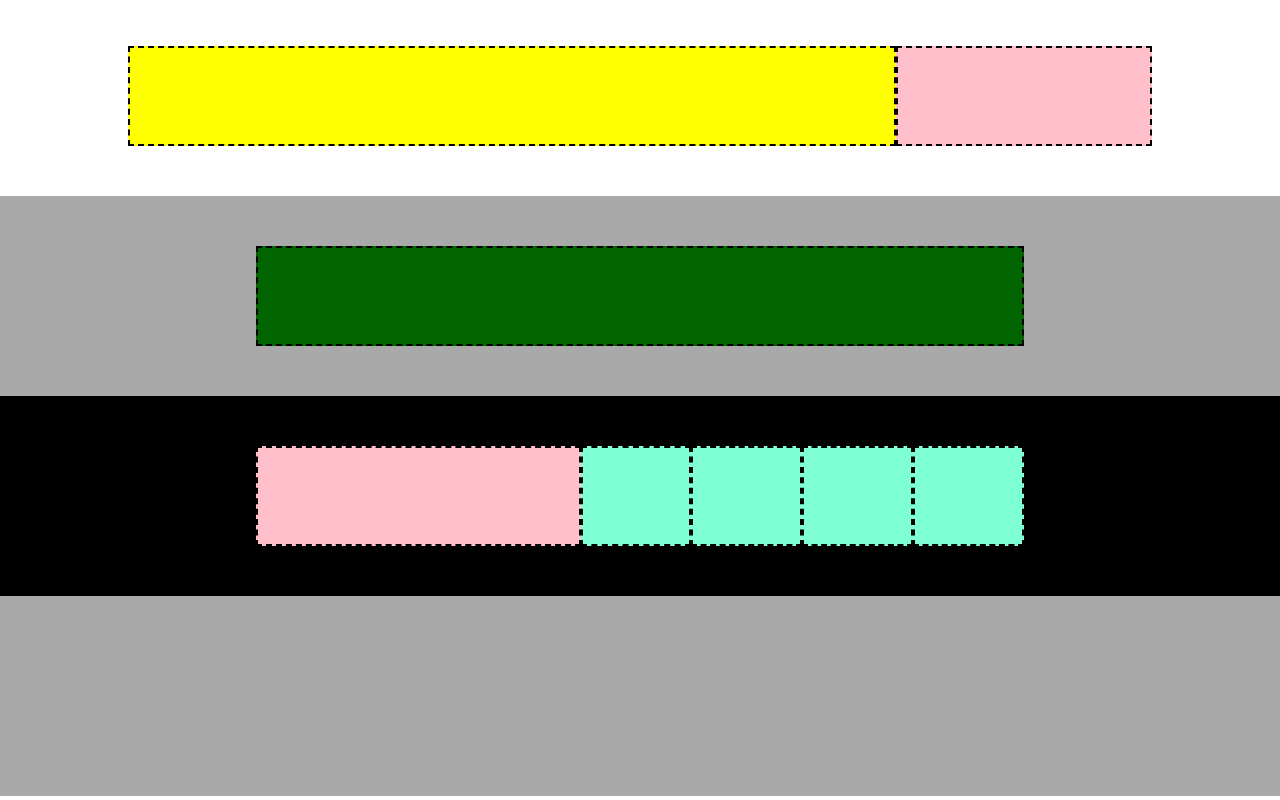
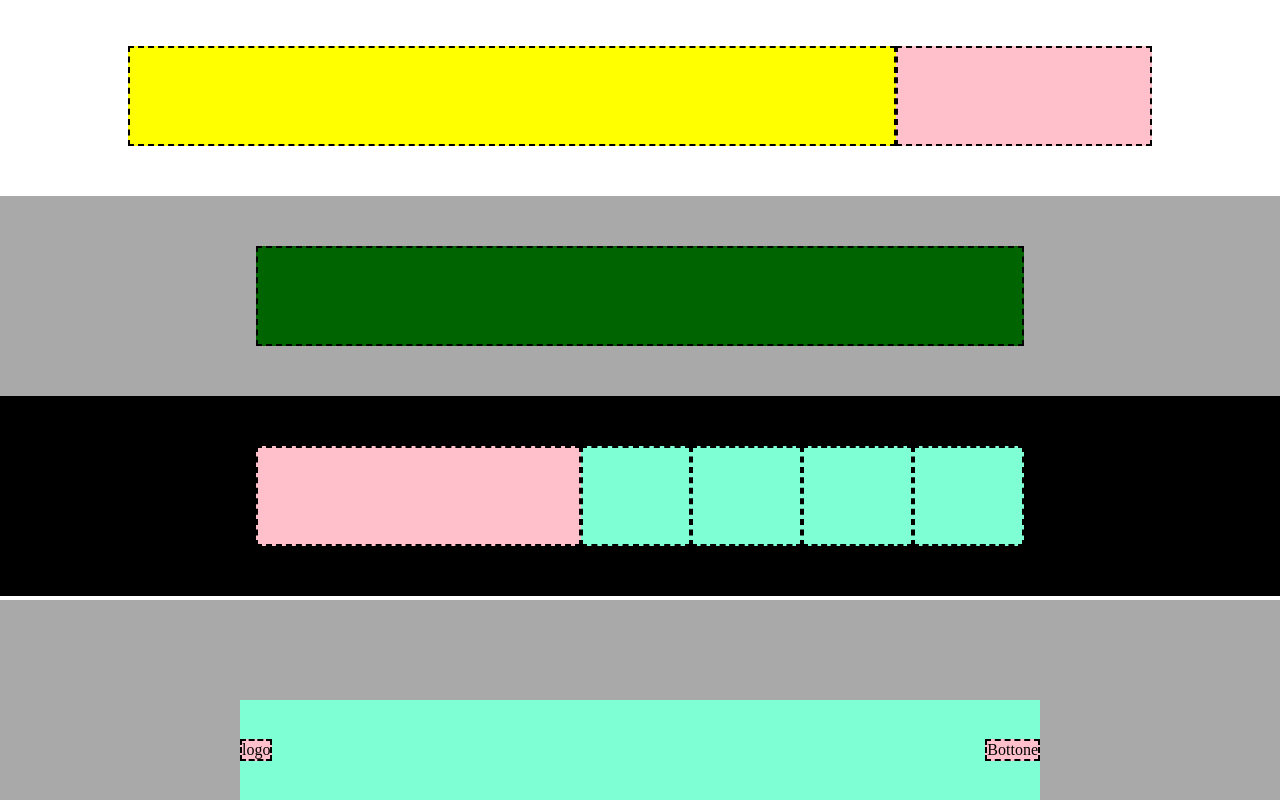
Before and after one commit to danielemurgioni/htmlcss-struttura-discord, a plain HTML site: page index.html in a window 1280 px wide. Shown: the part 696-1496 px from the top of the page. Drawn offline with Linux system fonts and the light colour scheme.

Commit message:
[UPD/FIX] Updated footer structure and added class/id

```diff
--- a/css/style.css
+++ b/css/style.css
@@ -15,6 +15,10 @@
 
 .big-col{
     width: 60%;
+}
+
+hr{
+    border: 2px solid white;
 }
 
 /*header*/
@@ -64,6 +68,10 @@ header{
 
 /*footer*/
 
+footer div.container{
+    width: 100%;
+}
+
 /*fine footer*/
 
 /*utility-background*/
@@ -109,6 +117,7 @@ header{
 }
 
 /*utility-flex*/
+
 .d-flex{
     display: flex;
 }
@@ -118,8 +127,16 @@ header{
     align-items: center;
 }
 
-.j-content{
+.align-center{
+    align-items: center;
+}
+
+.j-between{
     justify-content: space-between;
+}
+
+.a-end{
+    align-items: flex-end;
 }
 
 /*utility-dimension*/
--- a/index.html
+++ b/index.html
@@ -9,8 +9,8 @@
 <body>
     <!-- header -->
     <header class="bg-aquamarine">
-        <div class="container d-flex j-content bg-orange">
-            <div class="small-col border p-10">logo</div>
+        <div class="container d-flex j-between bg-orange">
+            <div id="h-logo" class="small-col border p-10">logo</div>
             <div class="big-col border p-10">
                 <div id="header-links">
                     <ul>
@@ -21,7 +21,7 @@
                     </ul>
                 </div>
             </div>
-            <div class="small-col text-right border p-10">login</div>
+            <div id="login" class="small-col text-right border p-10">login</div>
         </div>
     </header>
     <!-- main -->
@@ -54,7 +54,13 @@
             </div>
         </div>
     </main>
+    <hr>
     <!-- footer -->
-    <footer class="bg-darkgrey h-200"></footer>
+    <footer class="bg-darkgrey d-flex a-end h-200">
+        <div class="container d-flex j-between align-center bg-aquamarine h-100">
+            <div id="f-logo" class="bg-pink border">logo</div>
+            <div id="f-button" class="bg-pink border">Bottone</div>
+        </div>
+    </footer>
 </body>
 </html>
```
